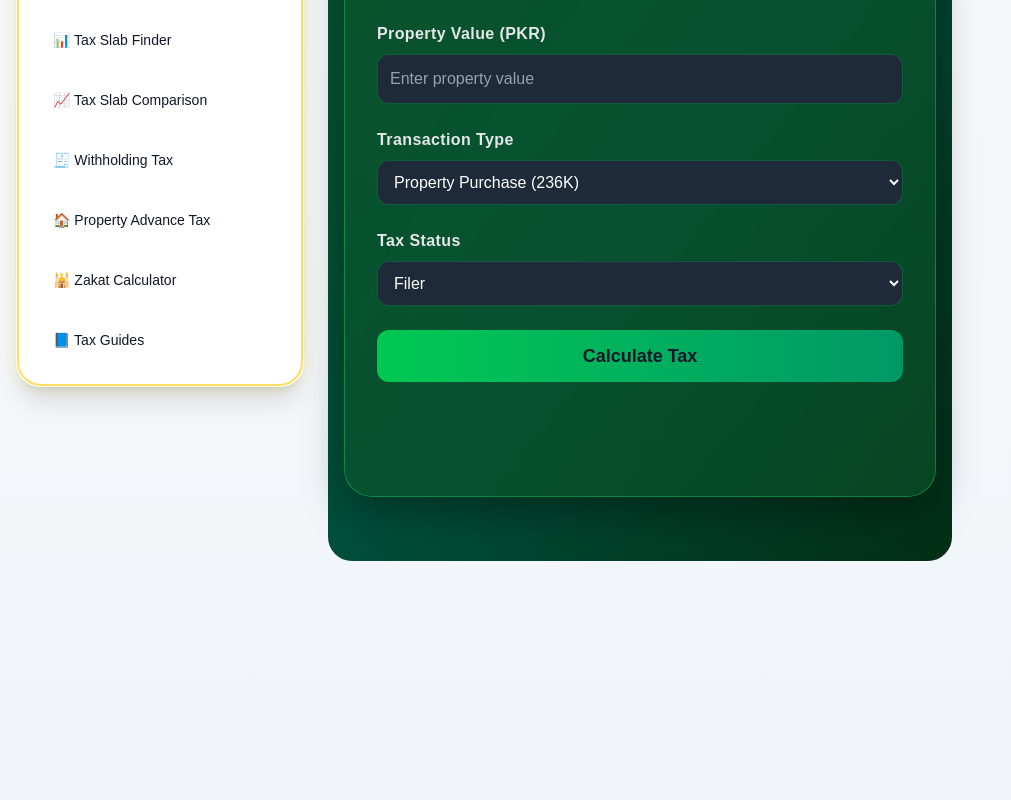
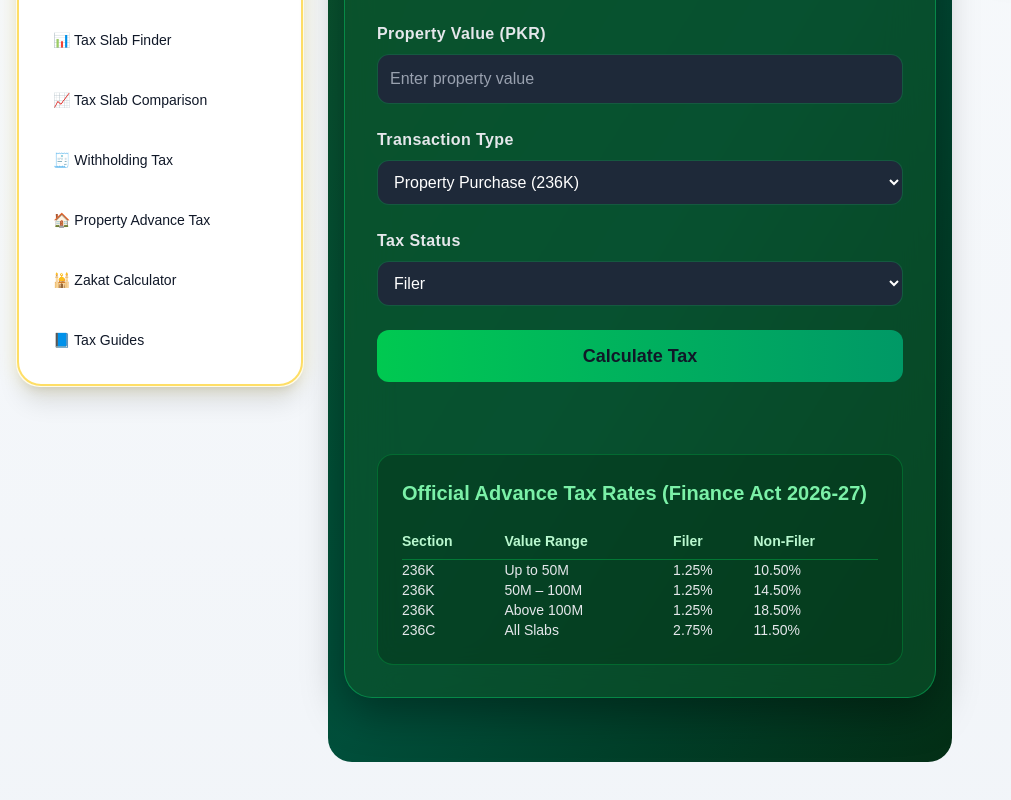
Before and after one commit to muhammadobaid1986/fbrtaxcalculators, a Next.js app: page /property-advance-tax-calculator-pakistan in a window 1280 px wide. Shown: the part 432-1232 px from the top of the page, without its empty margins (0-1011 px from the left). Built offline with nearby package versions, Linux system fonts and the light colour scheme.

Commit message:
Upgraded Property Advance Tax Calculator with breakdown and slab table (Finance Act 2026-27)

```diff
--- a/app/property-advance-tax-calculator-pakistan/page.tsx
+++ b/app/property-advance-tax-calculator-pakistan/page.tsx
@@ -7,15 +7,15 @@ export default function PropertyAdvanceTaxCalculator() {
   const [type, setType] = useState("purchase");
   const [status, setStatus] = useState("filer");
   const [tax, setTax] = useState<number | null>(null);
+  const [rateApplied, setRateApplied] = useState<number | null>(null);
 
   const calculateTax = () => {
   const amount = Number(value);
-    if (!amount || amount <= 0) return setTax(null);
+  if (!amount || amount <= 0) return;
 
   let rate = 0;
 
   if (type === "purchase") {
-      // 236K
     if (status === "filer") {
       rate = 0.0125;
     } else {
@@ -24,7 +24,6 @@ export default function PropertyAdvanceTaxCalculator() {
       else rate = 0.185;
     }
   } else {
-      // 236C
     if (status === "filer") {
       rate = 0.0275;
     } else {
@@ -32,6 +31,7 @@ export default function PropertyAdvanceTaxCalculator() {
     }
   }
 
+  setRateApplied(rate);
   setTax(amount * rate);
 };
 
@@ -99,15 +99,72 @@ export default function PropertyAdvanceTaxCalculator() {
           </button>
 
           {tax !== null && (
-            <div className="mt-8 bg-gradient-to-r from-emerald-900/40 to-green-900/30 border border-green-400/40 p-8 rounded-[24px] text-center shadow-inner">
-              <h2 className="text-xl font-semibold mb-2">
-                Estimated Advance Tax
+  <div className="mt-8 bg-gradient-to-r from-emerald-800/50 to-green-900/40 border border-green-400/40 p-8 rounded-2xl">
+
+    <h2 className="text-xl font-semibold mb-4 text-green-300">
+      Tax Calculation Breakdown
     </h2>
+
+    <div className="space-y-2 text-gray-200">
+      <p><strong>Property Value:</strong> Rs {Number(value).toLocaleString()}</p>
+      <p><strong>Section:</strong> {type === "purchase" ? "236K (Purchase)" : "236C (Sale)"}</p>
+      <p><strong>Status:</strong> {status === "filer" ? "Filer" : "Non‑Filer"}</p>
+      <p><strong>Rate Applied:</strong> {(rateApplied! * 100).toFixed(2)}%</p>
+    </div>
+
+    <div className="mt-6 text-center">
+      <p className="text-lg text-gray-300">Estimated Advance Tax</p>
       <p className="text-3xl font-bold text-green-400">
         Rs {tax.toLocaleString()}
       </p>
     </div>
+  </div>
 )}
+
+<div className="mt-12 bg-green-950/40 p-6 rounded-2xl border border-green-500/30">
+  <h3 className="text-xl font-bold text-green-300 mb-4">
+    Official Advance Tax Rates (Finance Act 2026‑27)
+  </h3>
+
+  <div className="overflow-x-auto text-sm">
+    <table className="w-full text-left border-collapse">
+      <thead>
+        <tr className="border-b border-green-500/40 text-green-200">
+          <th className="py-2">Section</th>
+          <th>Value Range</th>
+          <th>Filer</th>
+          <th>Non‑Filer</th>
+        </tr>
+      </thead>
+      <tbody className="text-gray-200">
+        <tr>
+          <td>236K</td>
+          <td>Up to 50M</td>
+          <td>1.25%</td>
+          <td>10.50%</td>
+        </tr>
+        <tr>
+          <td>236K</td>
+          <td>50M – 100M</td>
+          <td>1.25%</td>
+          <td>14.50%</td>
+        </tr>
+        <tr>
+          <td>236K</td>
+          <td>Above 100M</td>
+          <td>1.25%</td>
+          <td>18.50%</td>
+        </tr>
+        <tr>
+          <td>236C</td>
+          <td>All Slabs</td>
+          <td>2.75%</td>
+          <td>11.50%</td>
+        </tr>
+      </tbody>
+    </table>
+  </div>
+</div>
 
         </div>
       </div>
```
Lines whose indentation alone changed are shown as unchanged.
